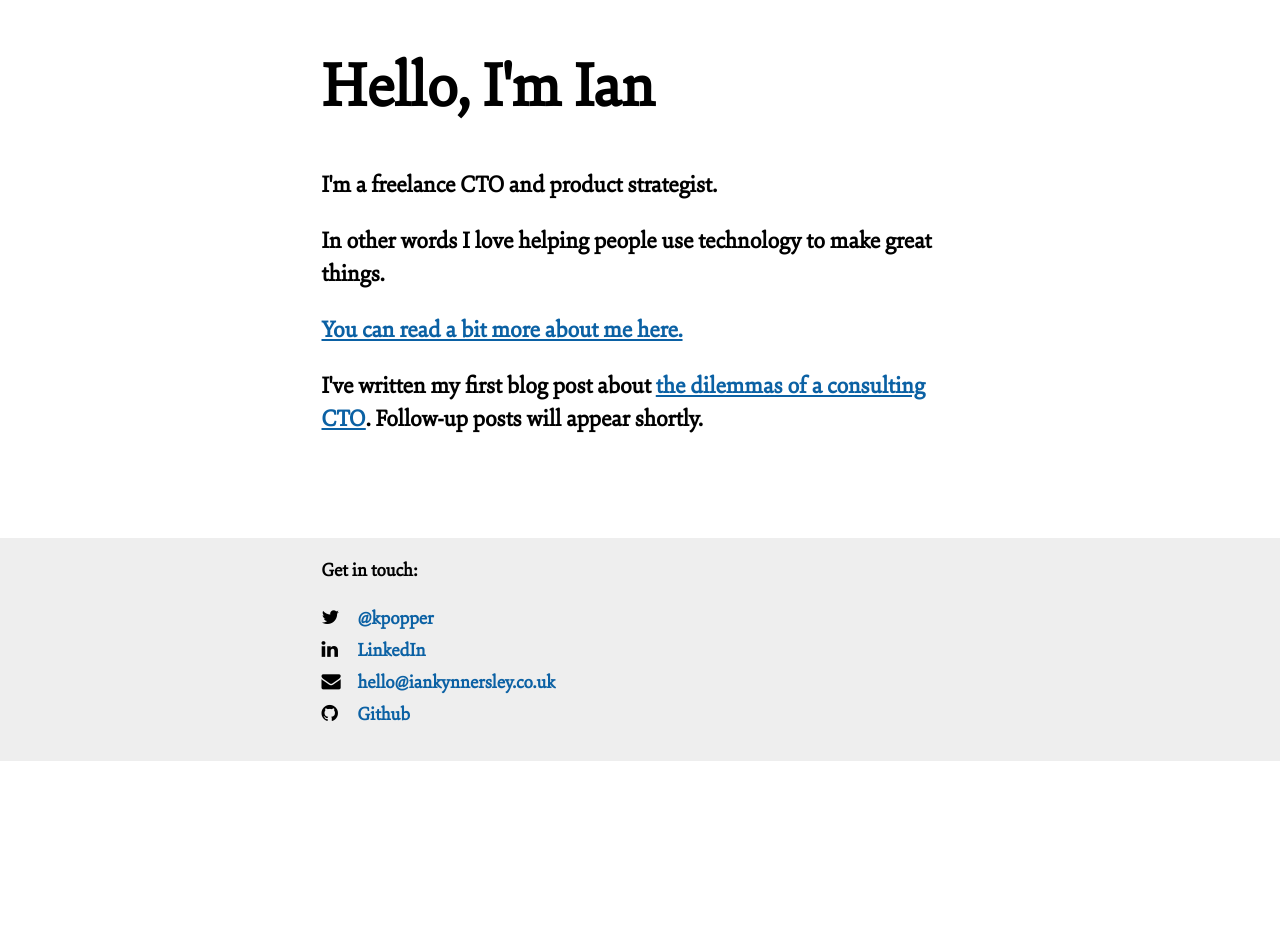
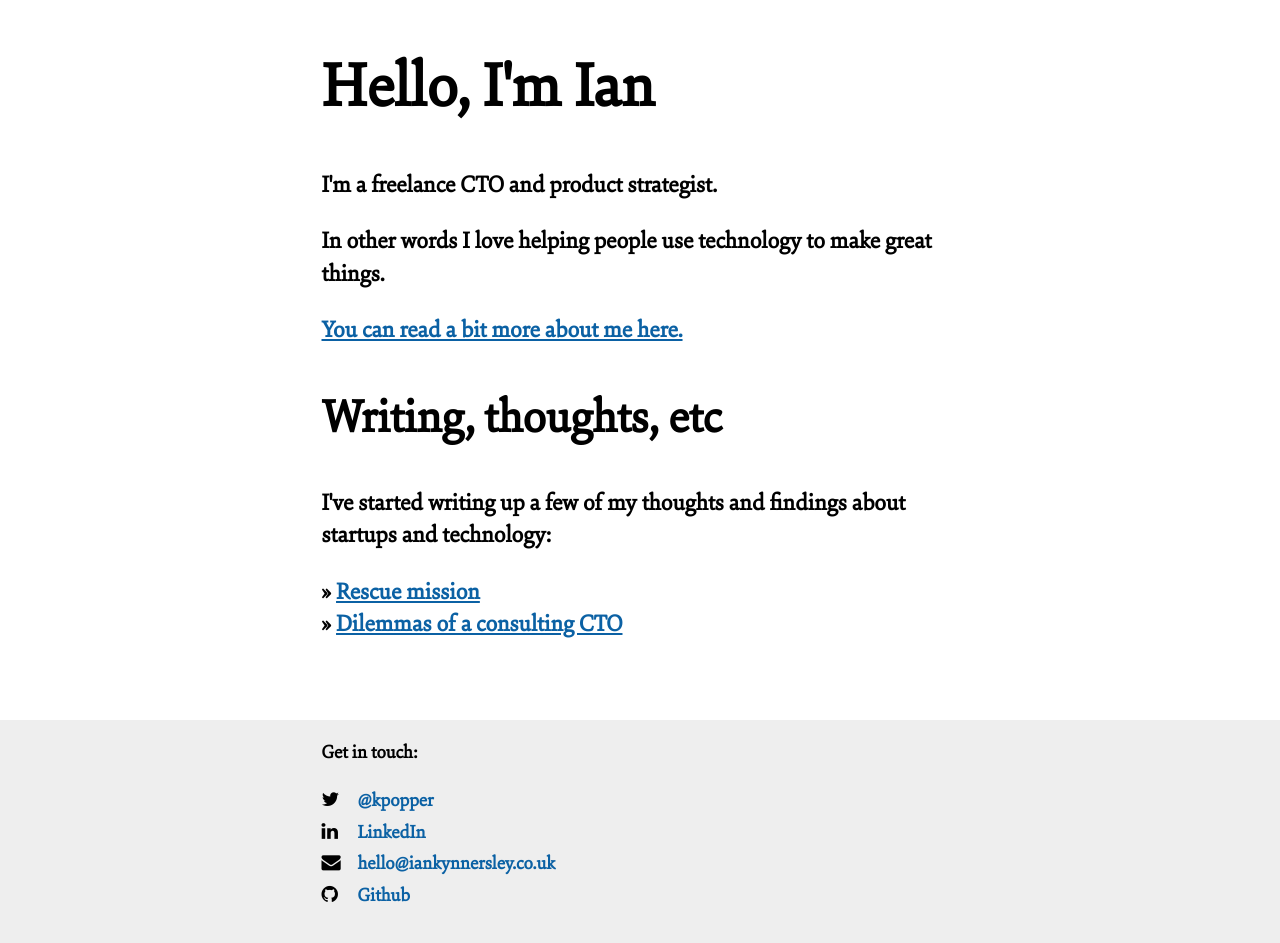
Before and after one commit to kpopper/iankynnersley.co.uk, a Jekyll site: the page built from index.html, in a window 1280 px wide. Built offline with Jekyll 4.4.1, drawn with Linux system fonts in a browser that asks for light colours; nearby versions of some CDN libraries; Markdown is read by kramdown in place of the engine named in the settings; before the commit the page ends 900 px from its top, so only the background shows below that.

Commit message:
Put blog index back on home page

```diff
--- a/index.html
+++ b/index.html
@@ -11,5 +11,13 @@ title: Ian Kynnersley
 </div>
 
 <div id="blog">
-  <p>I've written my first blog post about <a href="/2014/05/19/dilemmas-of-a-consulting-cto">the dilemmas of a consulting CTO</a>. Follow-up posts will appear shortly.</p>
+  <h2>Writing, thoughts, etc</h2>
+  <p>I've started writing up a few of my thoughts and findings about startups and technology:</p>
+  {% if site.posts.size > 0 %}
+    <ul class="posts">
+    {% for post in site.posts %}
+      <li>&raquo; <a href="{{ post.url }}">{{ post.title }}</a></li>
+    {% endfor %}
+    </ul>
+  {% endif %}
 </div>
```
Also changed, not shown: _posts/2014-05-29-rescue-mission.md (+1 -1 lines), _layouts/post.html (line endings or trailing spaces).
